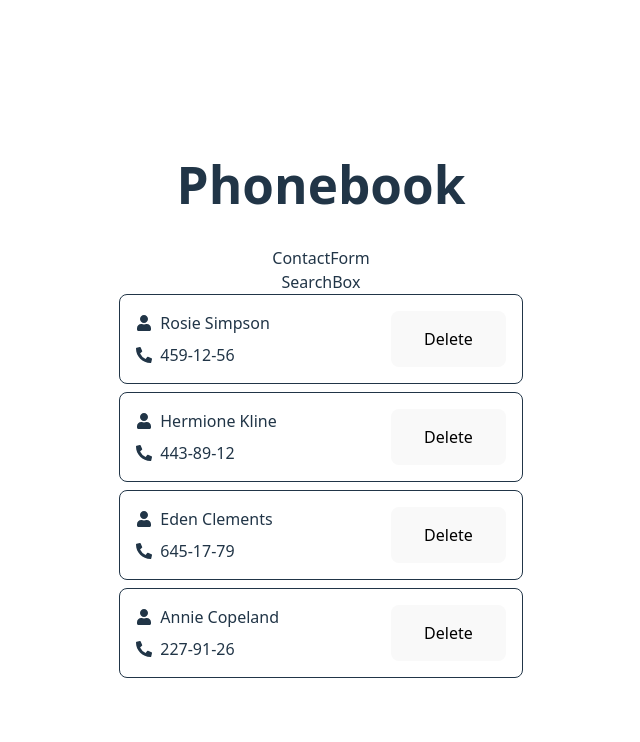
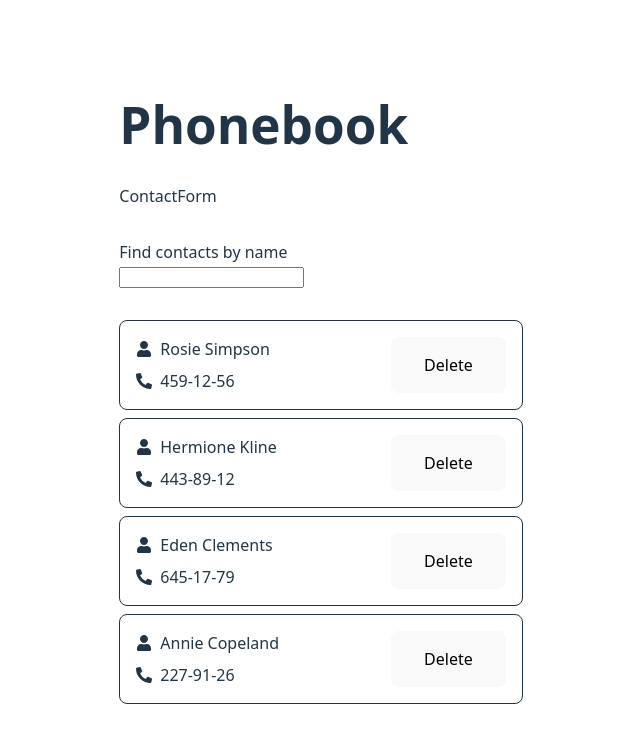
Before and after one commit to Lana-Malynowska/goit-react-hw-03, a React (Vite) app: page / in a window 1280 px wide. Shown: the top 742 px of the page, without its empty margins (319-959 px from the left). Built offline with nearby package versions, Linux system fonts and the light colour scheme.

Commit message:
add SearchBox

```diff
--- a/src/App.css
+++ b/src/App.css
@@ -2,45 +2,11 @@
   max-width: 1280px;
   margin: 0 auto;
   padding: 2rem;
-  text-align: center;
+  display: flex;
+  flex-direction: column;
+  gap: 2rem;
 }
 
-.logo {
-  height: 6em;
-  padding: 1.5em;
-  will-change: filter;
-  transition: filter 300ms;
-}
-.logo:hover {
-  filter: drop-shadow(0 0 2em #646cffaa);
-}
-.logo.react:hover {
-  filter: drop-shadow(0 0 2em #61dafbaa);
-}
-
-@keyframes logo-spin {
-  from {
-    transform: rotate(0deg);
-  }
-  to {
-    transform: rotate(360deg);
-  }
-}
-
-@media (prefers-reduced-motion: no-preference) {
-  a:nth-of-type(2) .logo {
-    animation: logo-spin infinite 20s linear;
-  }
-}
-
-.card {
-  padding: 2em;
-}
-
-.read-the-docs {
-  color: #888;
-}
-/* ================== */
 p {
   margin: 0;
 }
--- a/src/App.jsx
+++ b/src/App.jsx
@@ -1,9 +1,9 @@
-import { useState } from "react";
-
-import "./App.css";
 import ContactForm from "./ContactForm/ContactForm";
 import SearchBox from "./SearchBox/SearchBox";
 import ContactList from "./ContactList/ContactList";
+
+import { useState } from "react";
+import "./App.css";
 
 function App() {
   const [contacts, setContacts] = useState(() => [
@@ -12,13 +12,24 @@ function App() {
     { id: "id-3", name: "Eden Clements", number: "645-17-79" },
     { id: "id-4", name: "Annie Copeland", number: "227-91-26" },
   ]);
+  const [inputValue, setInputValue] = useState("");
+
+  const deleteContact = (contactId) => {
+    setContacts((prevContacts) => {
+      return prevContacts.filter((contact) => contact.id !== contactId);
+    });
+  };
+
+  const filteredContacts = contacts.filter((contact) =>
+    contact.name.toLowerCase().includes(inputValue.toLowerCase())
+  );
 
   return (
     <>
       <h1>Phonebook</h1>
       <ContactForm />
-      <SearchBox />
-      <ContactList contacts={contacts} />
+      <SearchBox inputValue={inputValue} handleChange={setInputValue} />
+      <ContactList contacts={filteredContacts} onDelete={deleteContact} />
     </>
   );
 }
--- a/src/Contact/Contact.jsx
+++ b/src/Contact/Contact.jsx
@@ -1,9 +1,9 @@
 import { FaUser, FaPhoneAlt } from "react-icons/fa";
 import s from "./Contact.module.css";
 
-const Contact = ({ id, name, number }) => {
+const Contact = ({ id, name, number, onDelete }) => {
   return (
-    <li className={s.contact}>
+    <li className={s.contact} key={id}>
       <div>
         <p>
           <FaUser />
@@ -14,7 +14,7 @@ const Contact = ({ id, name, number }) => {
           <span>{number}</span>
         </p>
       </div>
-      <button>Delete</button>
+      <button onClick={() => onDelete(id)}>Delete</button>
     </li>
   );
 };
--- a/src/ContactList/ContactList.jsx
+++ b/src/ContactList/ContactList.jsx
@@ -1,11 +1,17 @@
 import Contact from "../Contact/Contact";
 import s from "./ContactList.module.css";
 
-const ContactList = ({ contacts }) => {
+const ContactList = ({ contacts, onDelete }) => {
   return (
     <ul className={s.contacts}>
       {contacts.map(({ id, name, number }) => (
-        <Contact key={id} name={name} number={number} />
+        <Contact
+          key={id}
+          id={id}
+          name={name}
+          number={number}
+          onDelete={onDelete}
+        />
       ))}
     </ul>
   );
--- a/src/SearchBox/SearchBox.jsx
+++ b/src/SearchBox/SearchBox.jsx
@@ -1,9 +1,16 @@
 import s from "./SearchBox.module.css";
 
-import React from "react";
-
-const SearchBox = () => {
-  return <div>SearchBox</div>;
+const SearchBox = ({ inputValue, handleChange }) => {
+  return (
+    <div className={s.searchbox}>
+      <p>Find contacts by name</p>
+      <input
+        type="text"
+        value={inputValue}
+        onChange={(e) => handleChange(e.target.value)}
+      />
+    </div>
+  );
 };
 
 export default SearchBox;
--- a/src/SearchBox/SearchBox.module.css
+++ b/src/SearchBox/SearchBox.module.css
@@ -0,0 +1,3 @@
+.searchbox {
+  width: 400px;
+}
--- a/src/index.css
+++ b/src/index.css
@@ -33,6 +33,7 @@ body {
 h1 {
   font-size: 3.2em;
   line-height: 1.1;
+  margin: 0;
 }
 
 button {
```
